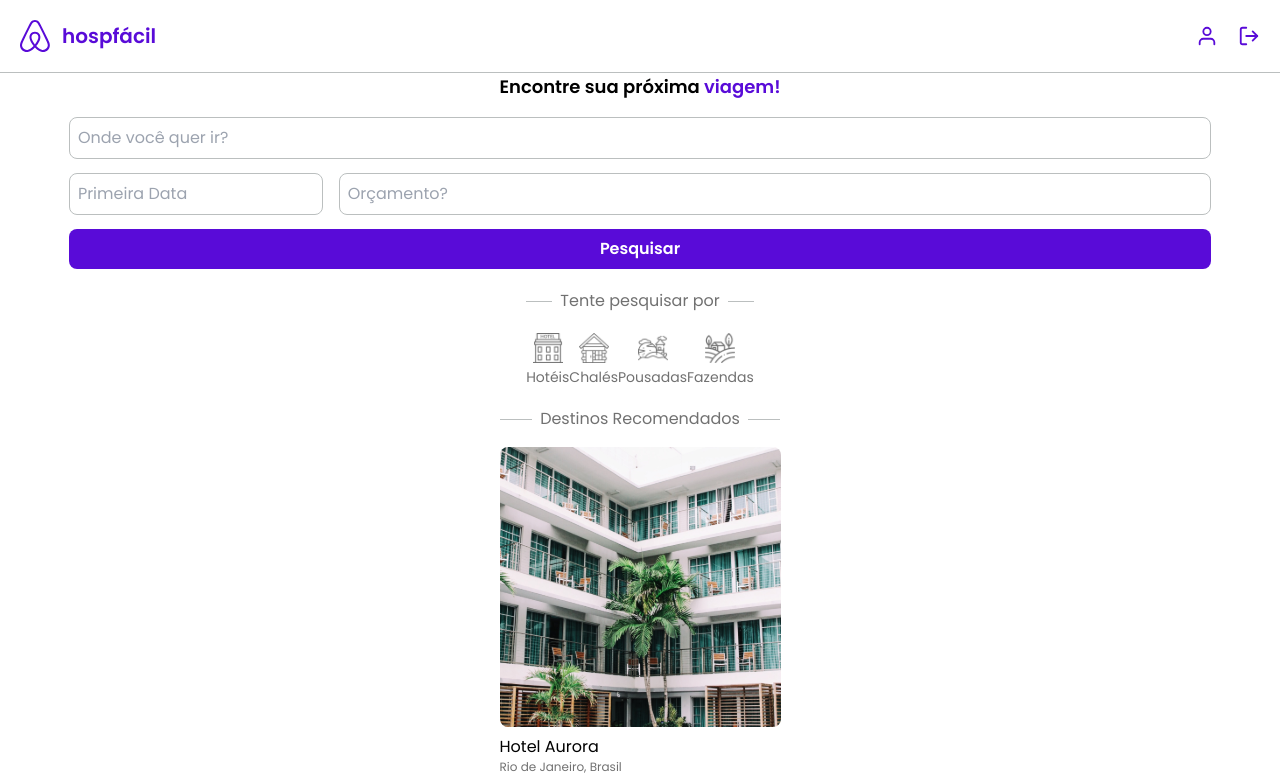
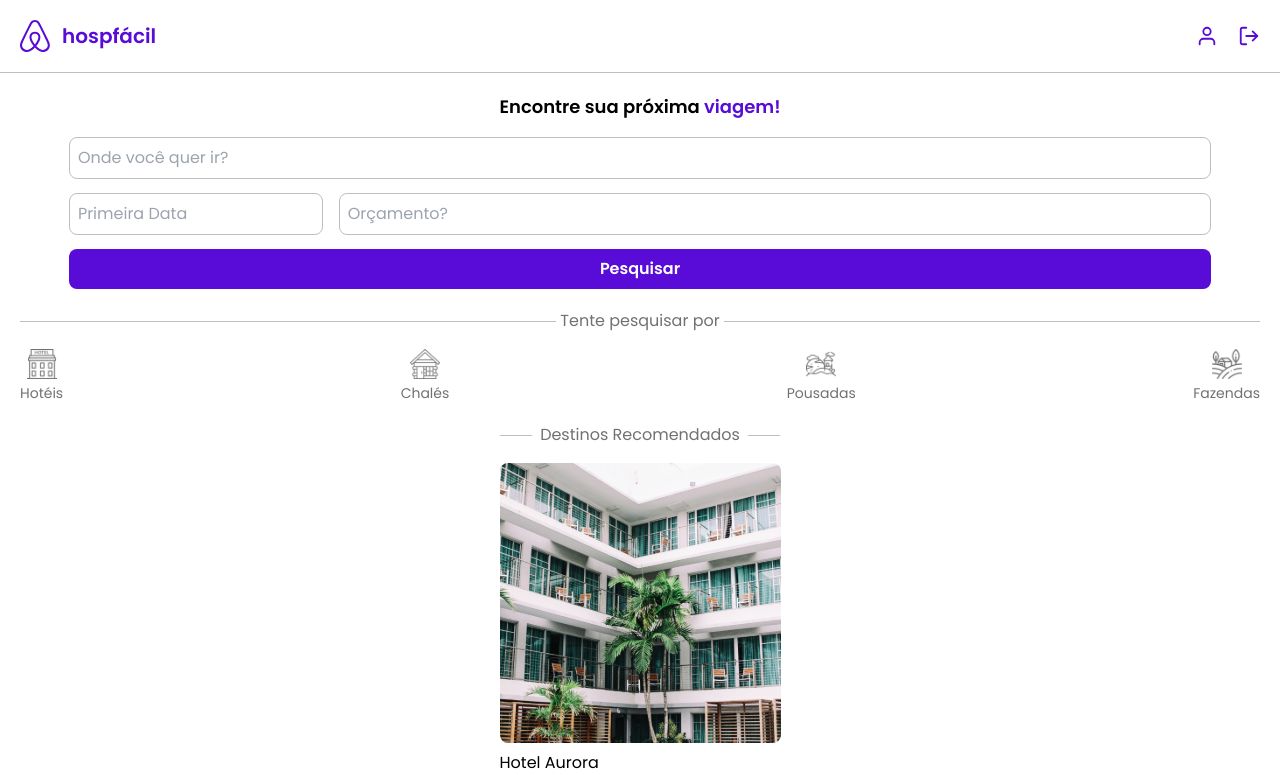
Before and after one commit to viniseven/hospfacil, a React (Vite) app in the folder frontend/: page / in a window 1280 px wide. Shown: the top 775 px of the page. Built offline with nearby package versions, Linux system fonts and the light colour scheme.

Commit message:
fix: adjust padding in page home and search types components

```diff
--- a/frontend/src/components/SearchTypes/searchtypes.jsx
+++ b/frontend/src/components/SearchTypes/searchtypes.jsx
@@ -5,14 +5,14 @@ import farmIcon from "../../assets/farm-icon.png";
 
 export function SearchTypes() {
   return (
-    <div>
-      <div className="flex items-center gap-2">
+    <div className="w-full">
+      <div className="flex items-center gap-1">
         <div className="h-[1px] w-full bg-light_gray"></div>
         <h1 className="text-gray whitespace-nowrap">Tente pesquisar por</h1>
         <div className="h-[1px] w-full bg-light_gray"></div>
       </div>
 
-      <div className="flex justify-between mt-5">
+      <div className="flex justify-between gap-5 w-full mt-4">
         <div className="flex flex-col items-center gap-1">
           <img src={hotelIcon} alt="Icon hotel" width={30} height={30} />
           <p className="text-sm text-gray">Hotéis</p>
--- a/frontend/src/pages/Home/home.jsx
+++ b/frontend/src/pages/Home/home.jsx
@@ -10,7 +10,7 @@ export function Home() {
     <div className="relative min-h-screen">
       <Header />
 
-      <main className="flex flex-col items-center gap-5 pb-20 px-5">
+      <main className="flex flex-col items-center gap-5 p-5">
         <SearchTrips />
         <SearchTypes />
         <RecomendedDestinations />
```
